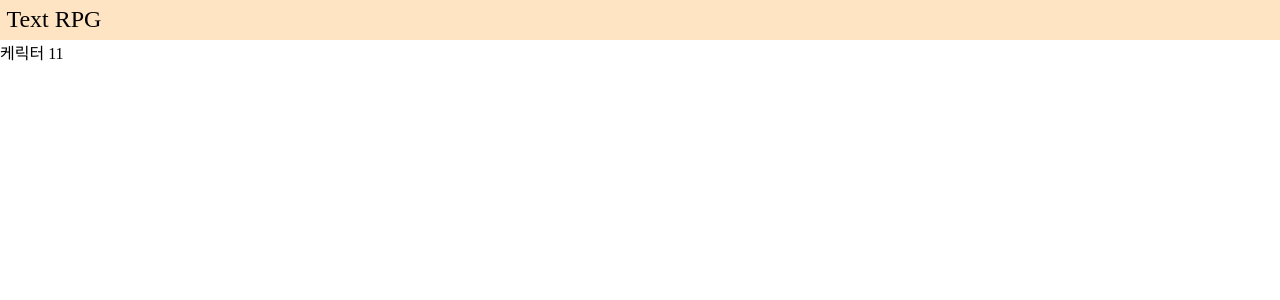
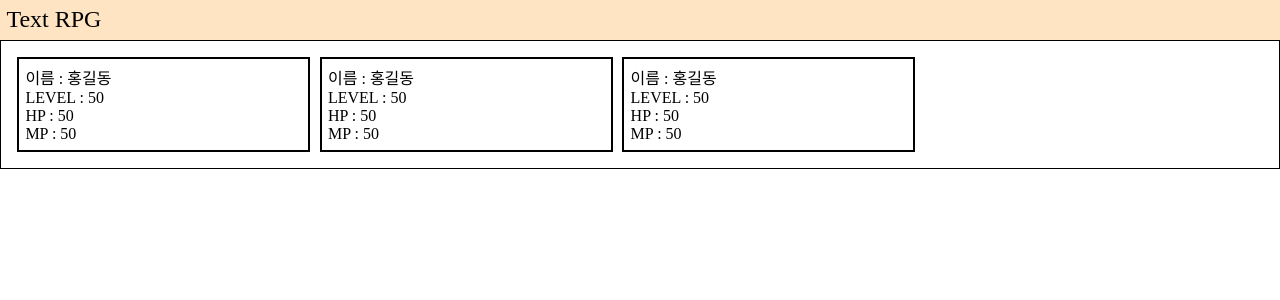
Before and after one commit to ptk5758/WTRPG, a React (Create React App) app: page / in a window 1280 px wide. Shown: the top 300 px of the page. Built offline with nearby package versions, Linux system fonts and the light colour scheme.

Commit message:
layout 1

```diff
--- a/src/component/Character/Character.js
+++ /dev/null
@@ -1,7 +0,0 @@
-export default function() {
-    return(
-        <div>
-            케릭터 11
-        </div>
-    );
-}
--- /dev/null
+++ b/src/component/Player/index.js
@@ -0,0 +1,27 @@
+function Character() {
+    return(
+        <div className="player">
+            <div>
+                <p>이름 : <strong>홍길동</strong></p>
+            </div>
+            <div>
+                <p>LEVEL : <strong>50</strong></p>
+            </div>
+            <div>
+                <p>HP : <strong>50</strong></p>
+            </div>
+            <div>
+                <p>MP : <strong>50</strong></p>
+            </div>
+        </div>
+    );
+}
+export default function() {
+    return(
+        <div className="player-container">
+            <Character/>
+            <Character/>
+            <Character/>
+        </div>
+    );
+}
--- /dev/null
+++ b/src/css/main.css
@@ -0,0 +1,2 @@
+.player-container {display: flex; padding: 0.7rem; border: 1px solid #000000;}
+.player-container > .player {width: 22%; border: 2px solid #000000; margin: 0.3rem; padding: 0.4rem;}
--- a/src/index.js
+++ b/src/index.js
@@ -3,6 +3,7 @@ import ReactDOM from 'react-dom/client';
 import App from './App';
 import reportWebVitals from './reportWebVitals';
 import './css/layout.css';
+import './css/main.css';
 
 const root = ReactDOM.createRoot(document.getElementById('root'));
 root.render(
--- a/src/page/Main.js
+++ b/src/page/Main.js
@@ -1,4 +1,4 @@
-import Character from "../component/Character/Character";
+import Character from "../component/Player";
 import Header from "../component/Header";
 
 function Main() {
```
